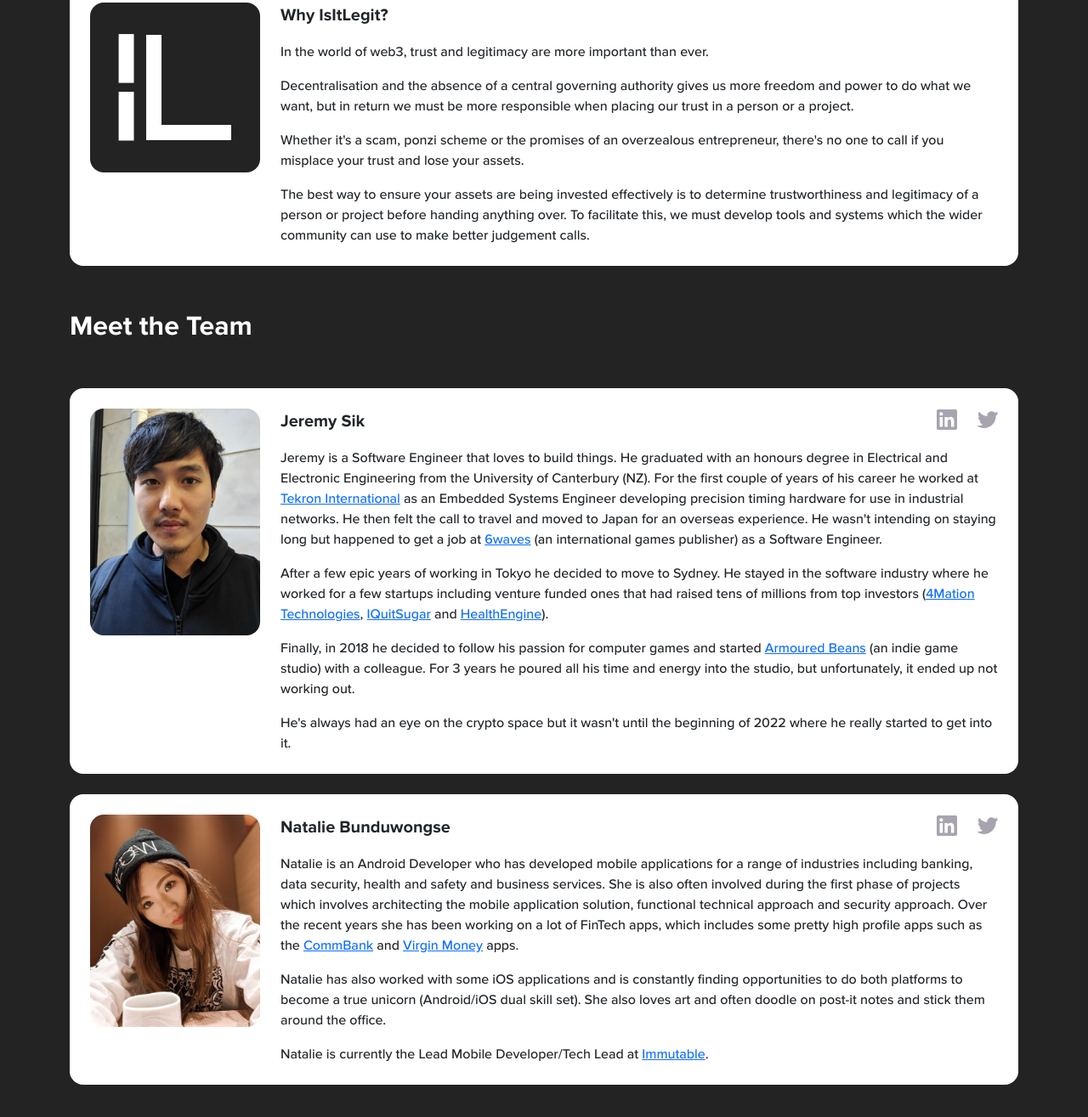
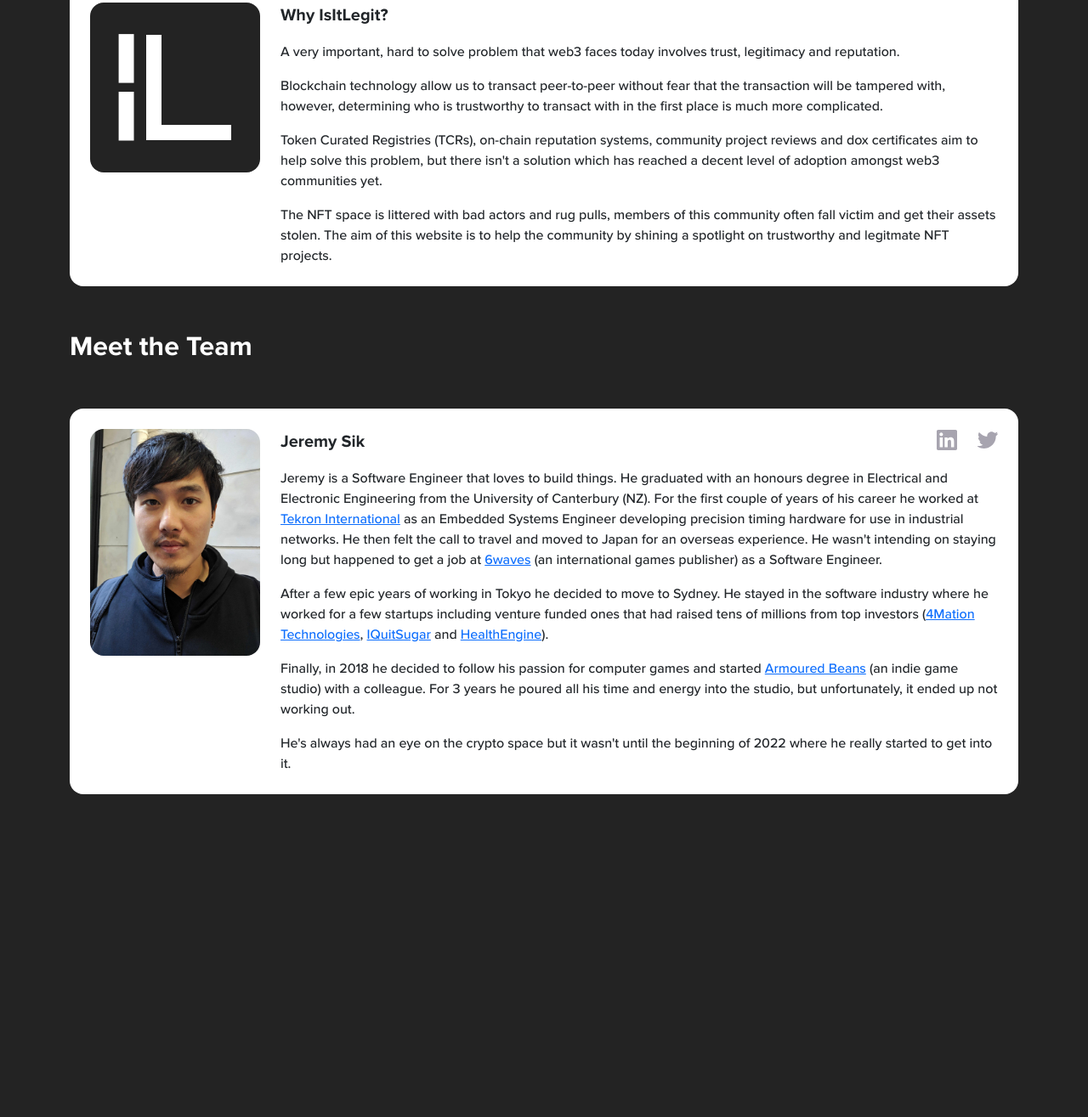
Before and after one commit to jeremysik/iil-website, a website: page src/public/about/index.html in a window 1280 px wide. Shown: the part 261-1576 px from the top of the page at 85% size. After the commit the page ends 1220 px from the top, so only its background shows below. Drawn offline with Linux system fonts and the light colour scheme.

Commit message:
Update about page.

```diff
--- a/package.json
+++ b/package.json
@@ -1,6 +1,6 @@
 {
   "name": "iil-website",
-  "version": "1.0.1",
+  "version": "1.0.2",
   "description": "IsItLegit website.",
   "main": "./src/index.js",
   "scripts": {
--- a/src/public/about/index.html
+++ b/src/public/about/index.html
@@ -49,18 +49,19 @@
                     <p class="fs-5 text-bold mt-4 mt-md-0">Why IsItLegit?</p>
                     <div>
                         <p>
-                            In the world of web3, trust and legitimacy are more important than ever.
+                            A very important, hard to solve problem that web3 faces today involves trust, legitimacy and reputation.
                         </p>
                         <p>
-                            Decentralisation and the absence of a central governing authority gives us more freedom and power to do what we want, but in return we must be
-                            more responsible when placing our trust in a person or a project.
+                            Blockchain technology allow us to transact peer-to-peer without fear that the transaction will be tampered with, however, determining who is trustworthy
+                            to transact with in the first place is much more complicated.
                         </p>
                         <p>
-                            Whether it's a scam, ponzi scheme or the promises of an overzealous entrepreneur, there's no one to call if you misplace your trust and lose your assets.
+                            Token Curated Registries (TCRs), on-chain reputation systems, community project reviews and dox certificates aim to help solve this problem,
+                            but there isn't a solution which has reached a decent level of adoption amongst web3 communities yet.
                         </p>
                         <span>
-                            The best way to ensure your assets are being invested effectively is to determine trustworthiness and legitimacy of a person or project before handing
-                            anything over. To facilitate this, we must develop tools and systems which the wider community can use to make better judgement calls.
+                            The NFT space is littered with bad actors and rug pulls, members of this community often fall victim and get their assets stolen. The aim of this website
+                            is to help the community by shining a spotlight on trustworthy and legitmate NFT projects.
                         </span>
                     </div>
                 </div>
@@ -104,39 +105,6 @@
                 </div>
             </div>
         </div>
-        <div class="member-container mb-5">
-            <div class="row">
-                <div class="col col-12 col-md-auto d-flex justify-content-center d-md-block">
-                    <img class="profile-image" src="/asset/natalie_profile.jpg">
-                </div>
-                <div class="col">
-                    <div class="row mb-3 mt-4 mt-md-0">
-                        <div class="col fs-5 text-bold">
-                            Natalie Bunduwongse
-                        </div>
-                        <div class="col col-auto">
-                            <a href="https://www.linkedin.com/in/nataliebunduwongse/" target="_blank"><img class="social-icon" src="/asset/linkedIn_grey_logo.svg"></a>
-                        </div>
-                        <div class="col col-auto">
-                            <a href="https://twitter.com/nattbunx" target="_blank"><img class="social-icon" src="/asset/twitter_grey_logo.svg"></a>
-                        </div>
-                    </div>
-                    <p>
-                        Natalie is an Android Developer who has developed mobile applications for a range of industries including banking, data security, health and safety and business services.
-                        She is also often involved during the first phase of projects which involves architecting the mobile application solution, functional technical approach and security approach.
-                        Over the recent years she has been working on a lot of FinTech apps, which includes some pretty high profile apps such as
-                        the&#32;<a href="https://www.commbank.com.au/digital-banking/commbank-app.html" target="_blank">CommBank</a>&#32;and&#32;<a href="https://virginmoney.com.au/products/credit-card/multi-credit-cards/mobile-app" target="_blank">Virgin Money</a>&#32;apps.
-                    </p>
-                    <p>
-                        Natalie has also worked with some iOS applications and is constantly finding opportunities to do both platforms to become a true unicorn (Android/iOS dual skill set).
-                        She also loves art and often doodle on post-it notes and stick them around the office.
-                    </p>
-                    <span>
-                        Natalie is currently the Lead Mobile Developer/Tech Lead at&#32;<a href="https://www.immutable.com/" target="_blank">Immutable</a>.
-                    </span>
-                </div>
-            </div>
-        </div>
     </div>
 
     <script src="/lib/ethers.umd.min.js"       type="application/javascript" defer></script>
```
